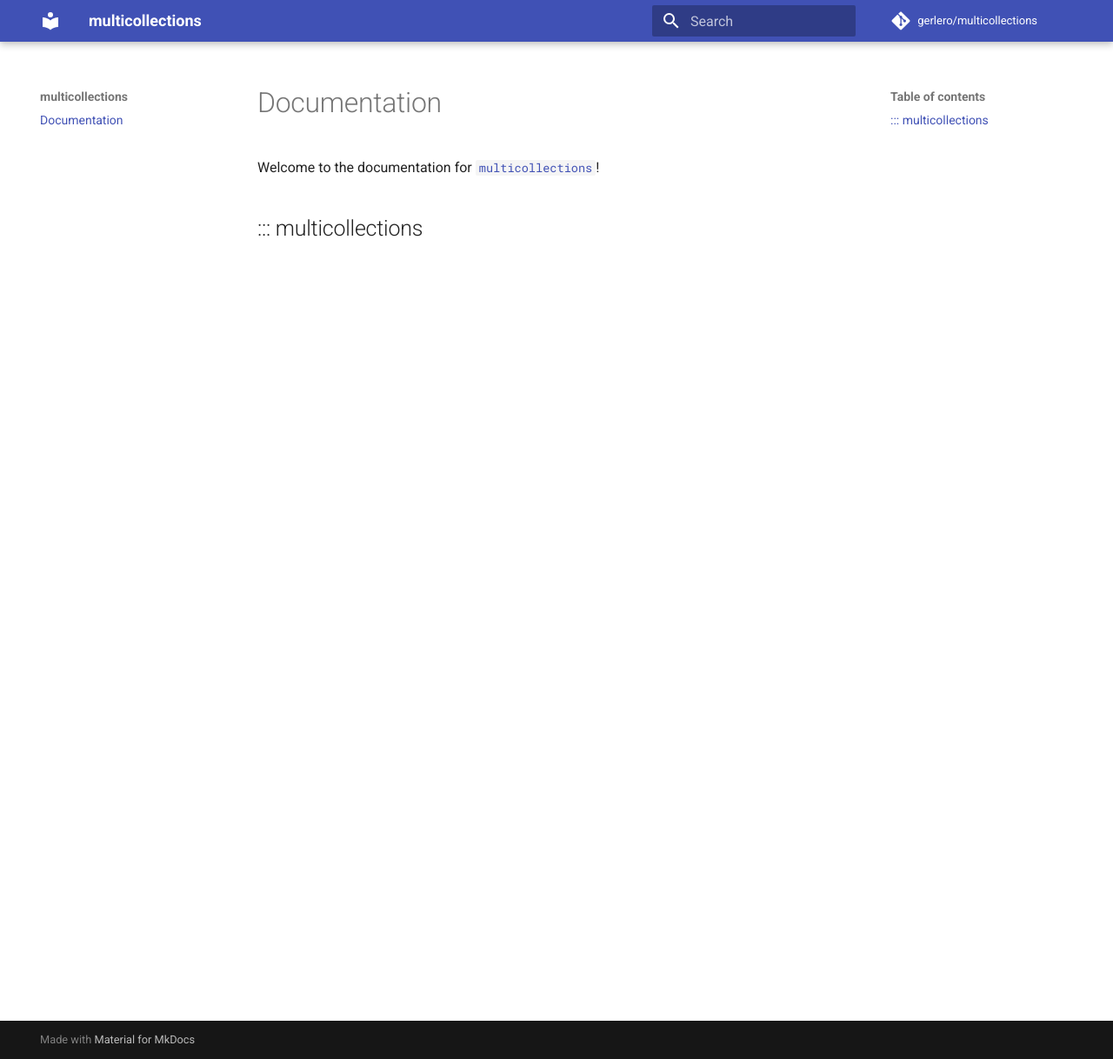
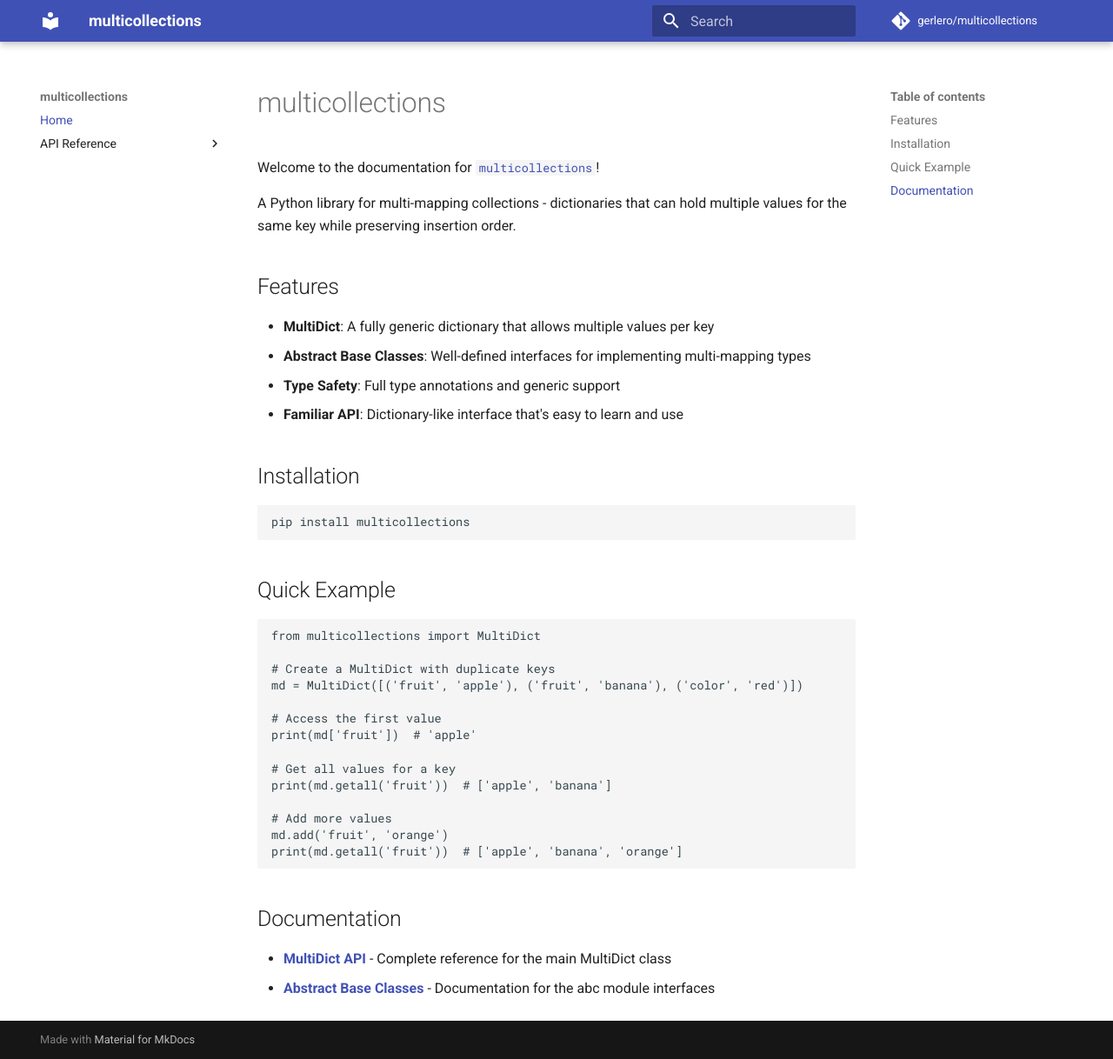
Before and after one commit to gerlero/multicollections, an MkDocs documentation site: the page built from docs/index.md, in a window 1280 px wide and 1218 px high. Shown: the whole window at 87% size. Built offline with MkDocs 1.6.1 and Material for MkDocs 9.7.7, drawn with Linux system fonts in a browser that asks for light colours; comment, search, counter and statistics services are not loaded.

Commit message:
Add documentation for multicollections.abc module and reorganize docs structure
Co-authored-by: gerlero <15150530+gerlero@users.noreply.github.com>

````diff
--- a/docs/index.md
+++ b/docs/index.md
@@ -1,5 +1,42 @@
-# Documentation
+# multicollections
 
 Welcome to the documentation for [`multicollections`](https://github.com/gerlero/multicollections)!
 
-## ::: multicollections
+A Python library for multi-mapping collections - dictionaries that can hold multiple values for the same key while preserving insertion order.
+
+## Features
+
+- **MultiDict**: A fully generic dictionary that allows multiple values per key
+- **Abstract Base Classes**: Well-defined interfaces for implementing multi-mapping types
+- **Type Safety**: Full type annotations and generic support
+- **Familiar API**: Dictionary-like interface that's easy to learn and use
+
+## Installation
+
+```bash
+pip install multicollections
+```
+
+## Quick Example
+
+```python
+from multicollections import MultiDict
+
+# Create a MultiDict with duplicate keys
+md = MultiDict([('fruit', 'apple'), ('fruit', 'banana'), ('color', 'red')])
+
+# Access the first value
+print(md['fruit'])  # 'apple'
+
+# Get all values for a key
+print(md.getall('fruit'))  # ['apple', 'banana']
+
+# Add more values
+md.add('fruit', 'orange')
+print(md.getall('fruit'))  # ['apple', 'banana', 'orange']
+```
+
+## Documentation
+
+- **[MultiDict API](api/multicollections.md)** - Complete reference for the main MultiDict class
+- **[Abstract Base Classes](api/abc.md)** - Documentation for the abc module interfaces
--- a/mkdocs.yml
+++ b/mkdocs.yml
@@ -23,4 +23,7 @@ plugins:
                     inherited_members: true
 
 nav:
-    - 'index.md'
+    - Home: 'index.md'
+    - API Reference:
+        - MultiDict: 'api/multicollections.md'
+        - Abstract Base Classes: 'api/abc.md'
````
Also changed, not shown: docs/api/abc.md (added, +47 -0 lines), docs/api/multicollections.md (added, +45 -0 lines), 1 other file.
